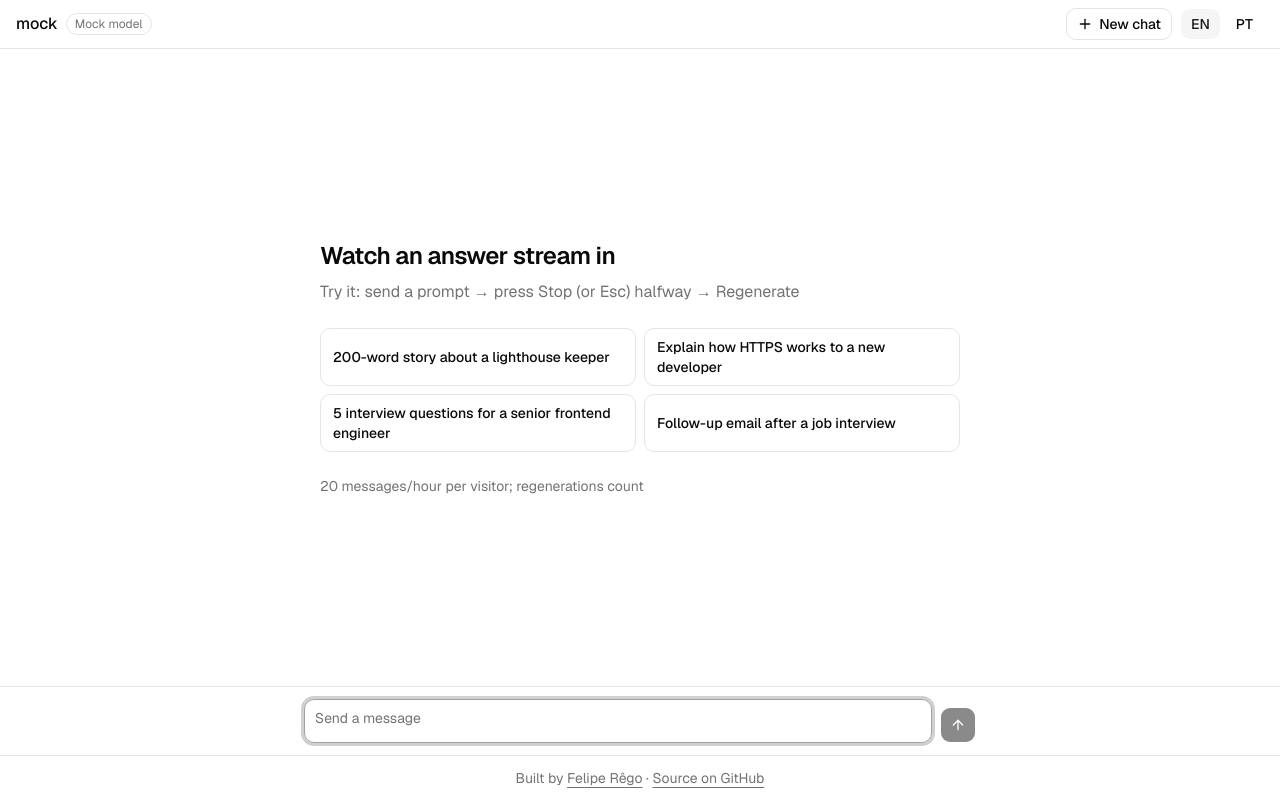
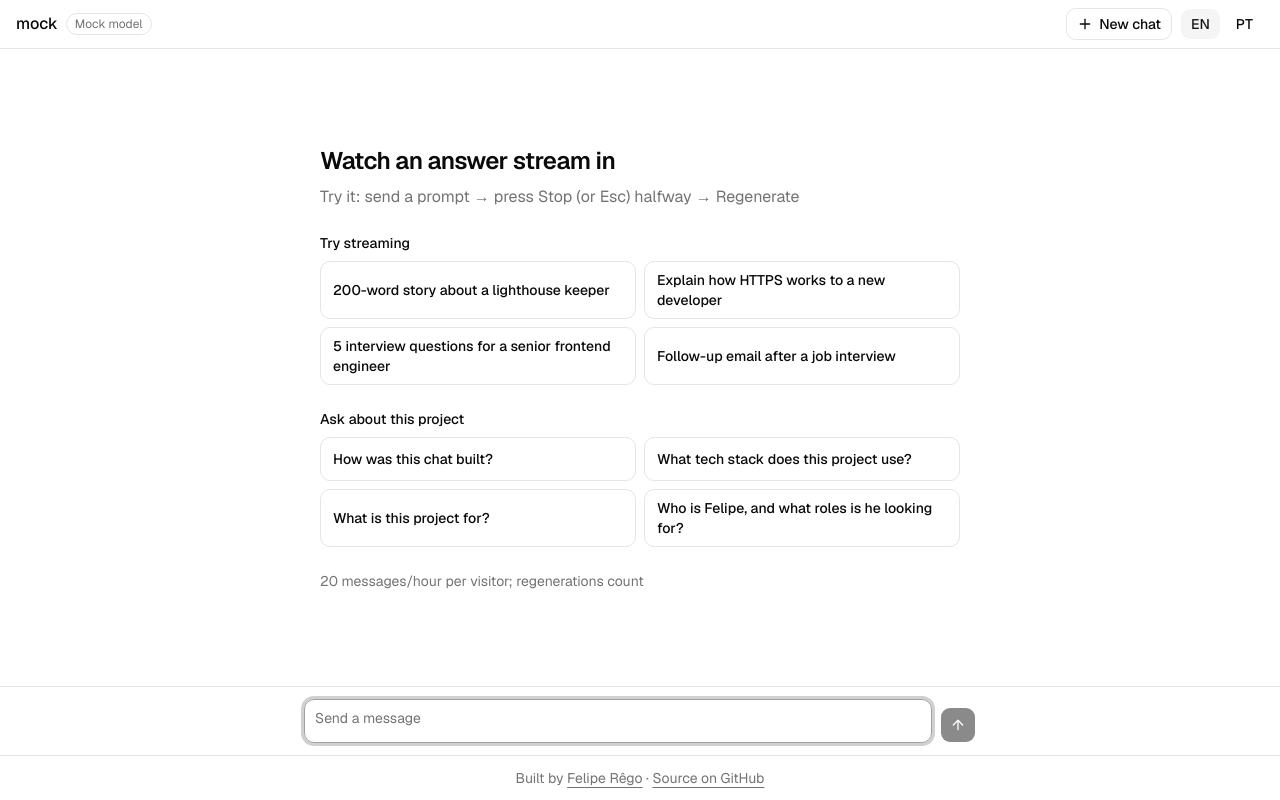
Before and after one commit to feliperrego/streaming-chat, a Next.js app: page / in a window 1280 px wide. Built offline with nearby package versions, Linux system fonts and the light colour scheme.

Commit message:
feat(chat): show demo and about prompt groups in the selected language

```diff
--- a/components/chat/empty-state.tsx
+++ b/components/chat/empty-state.tsx
@@ -1,5 +1,7 @@
+import { useId } from "react";
+import { useLocale } from "@/components/i18n/locale-provider";
 import { Button } from "@/components/ui/button";
-import { SUGGESTED_PROMPTS } from "@/lib/chat/config";
+import { format } from "@/lib/i18n/messages";
 
 type EmptyStateProps = {
   /** RATE_LIMIT_PER_HOUR from lib/rate-limit.ts, so the UI never states a wrong limit. */
@@ -8,18 +10,23 @@ type EmptyStateProps = {
   onPrompt: (text: string) => void;
 };
 
-/** What a new chat shows (spec §2.1, D-S-02). */
-export function EmptyState({ rateLimitPerHour, onPrompt }: EmptyStateProps) {
+type PromptGroupProps = {
+  heading: string;
+  prompts: readonly string[];
+  onPrompt: (text: string) => void;
+};
+
+/** A labelled group of prompt buttons: one column below sm, two from sm up (delta spec §5). */
+function PromptGroup({ heading, prompts, onPrompt }: PromptGroupProps) {
+  const headingId = useId();
+
   return (
-    <div className="mx-auto flex min-h-full w-full max-w-2xl flex-col justify-center gap-6 px-4 py-8">
-      <div className="space-y-2">
-        <h2 className="text-2xl font-semibold tracking-tight">Watch an answer stream in</h2>
-        <p className="text-muted-foreground">
-          Try it: send a prompt → press Stop (or Esc) halfway → Regenerate
-        </p>
-      </div>
+    <section aria-labelledby={headingId} className="space-y-2">
+      <h3 id={headingId} className="text-sm font-medium">
+        {heading}
+      </h3>
       <div className="grid grid-cols-1 gap-2 sm:grid-cols-2">
-        {SUGGESTED_PROMPTS.map((prompt) => (
+        {prompts.map((prompt) => (
           <Button
             key={prompt}
             variant="outline"
@@ -30,8 +37,27 @@ export function EmptyState({ rateLimitPerHour, onPrompt }: EmptyStateProps) {
           </Button>
         ))}
       </div>
+    </section>
+  );
+}
+
+/**
+ * What a new chat shows (spec §2.1, D-S-02), in the selected language: the demo prompts,
+ * then the about prompts (delta spec §5, T-07). A button sends the text it shows.
+ */
+export function EmptyState({ rateLimitPerHour, onPrompt }: EmptyStateProps) {
+  const { t } = useLocale();
+
+  return (
+    <div className="mx-auto flex min-h-full w-full max-w-2xl flex-col justify-center gap-6 px-4 py-8">
+      <div className="space-y-2">
+        <h2 className="text-2xl font-semibold tracking-tight">{t.empty.title}</h2>
+        <p className="text-muted-foreground">{t.empty.tryIt}</p>
+      </div>
+      <PromptGroup heading={t.empty.groupDemo} prompts={t.prompts.demo} onPrompt={onPrompt} />
+      <PromptGroup heading={t.empty.groupAbout} prompts={t.prompts.about} onPrompt={onPrompt} />
       <p className="text-sm text-muted-foreground">
-        {rateLimitPerHour} messages/hour per visitor; regenerations count
+        {format(t.empty.rateNote, { n: rateLimitPerHour })}
       </p>
     </div>
   );
--- a/lib/chat/config.ts
+++ b/lib/chat/config.ts
@@ -1,3 +1,5 @@
+import { messages } from "@/lib/i18n/messages";
+
 /**
  * Chat configuration shared by the client and the server (spec §3.7).
  * Keep this module free of server-only imports: client components import it.
@@ -42,13 +44,11 @@ export const FIRST_CHUNK_TIMEOUT_MS = 20_000;
 /** streamText timeout between content chunks (D-S-04). */
 export const CHUNK_TIMEOUT_MS = 15_000;
 
-/** Empty-state buttons; each sends immediately (D-S-02). */
-export const SUGGESTED_PROMPTS = [
-  "200-word story about a lighthouse keeper",
-  "Explain how HTTPS works to a new developer",
-  "5 interview questions for a senior frontend engineer",
-  "Follow-up email after a job interview",
-] as const;
+/**
+ * The English demo prompts (delta spec §4.3, T-20). The empty state shows the selected
+ * language's; e2e/chat.spec.ts and the TTFT measurement (spec §5.2) click these.
+ */
+export const SUGGESTED_PROMPTS = messages.en.prompts.demo;
 
 /** Autoscroll keeps following while the view is at most this far from the bottom (D-S-08). */
 export const SCROLL_THRESHOLD_PX = 80;
--- a/lib/i18n/messages.ts
+++ b/lib/i18n/messages.ts
@@ -32,7 +32,8 @@ export type Messages = {
 
 /**
  * Every visible and accessible interface string, in English and pt-BR (delta spec §4.3).
- * Pure and client-safe; it must not import lib/chat/config.ts.
+ * Pure and client-safe. lib/chat/config.ts re-exports the English demo prompts from here
+ * (SUGGESTED_PROMPTS), so this module must not import config.ts.
  */
 export const messages: Record<Locale, Messages> = {
   en: {
--- a/playwright.config.ts
+++ b/playwright.config.ts
@@ -52,6 +52,10 @@ export default defineConfig({
         env: {
           PORT: String(PORT),
           AI_MOCK: "1",
+          // The e2e literals (delta spec §6) assume the default limit; pinned so a local .env*
+          // value cannot change the page the local run builds. (In CI the build step runs
+          // separately with the workflow env, which sets no limit.)
+          RATE_LIMIT_PER_HOUR: "20",
           UPSTASH_REDIS_REST_URL: "",
           UPSTASH_REDIS_REST_TOKEN: "",
           KV_REST_API_URL: "",
```
Also changed, not shown: 1 other file (tests, documents, lock files or other folders).
